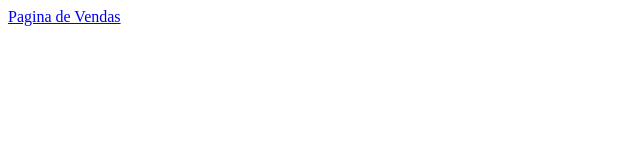
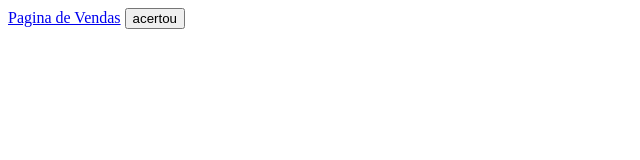
Before and after one commit to antoniorizerio/aulagithub, a plain HTML site: page Site-Vendas/src/main/webapp/index.html in a window 1280 px wide. Shown: the whole page, without its empty margins (0-640 px from the left). Drawn offline with Linux system fonts and the light colour scheme.

Commit message:
Update index.html
Alterei no GitHub

```diff
--- a/Site-Vendas/src/main/webapp/index.html
+++ b/Site-Vendas/src/main/webapp/index.html
@@ -2,9 +2,10 @@
 <html>
 <head>
 <meta charset="ISO-8859-1">
-<title>Pagina Principal</title>
+<title>Pagina Principal 2</title>
 </head>
 <body>
 	<a href="vendas.html">Pagina de Vendas</a>
+	<button> acertou </button>
 </body>
 </html>
```
